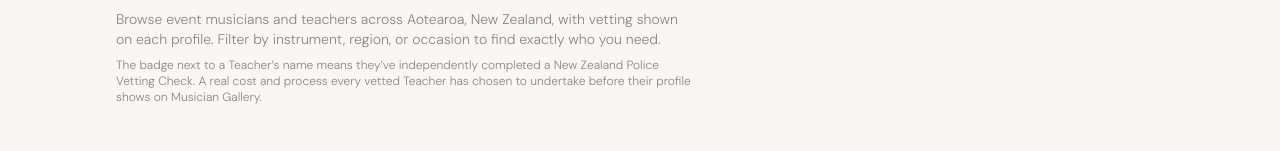
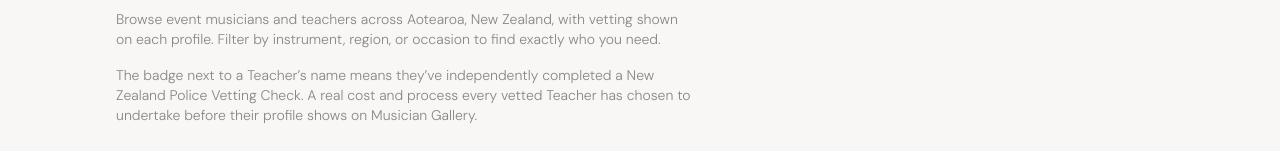
Before and after one commit to musiciangallery/Musician-Gallery, a Next.js app: page /gallery in a window 1280 px wide. Shown: the part 251-402 px from the top of the page. Built offline with nearby package versions, Linux system fonts and the light colour scheme; no server answers; the database is empty.

Commit message:
Update page.tsx

```diff
--- a/src/app/gallery/page.tsx
+++ b/src/app/gallery/page.tsx
@@ -26,7 +26,7 @@
         vetting shown on each profile. Filter by instrument, region, or
         occasion to find exactly who you need.
       </p>
-      <p className="text-xs text-mid max-w-xl -mt-10 mb-12">
+      <p className="text-sm text-mid max-w-xl -mt-8 mb-12">
         The badge next to a Teacher&rsquo;s name means they&rsquo;ve
         independently completed a New Zealand Police Vetting Check. A real
         cost and process every vetted Teacher has chosen to undertake
```
